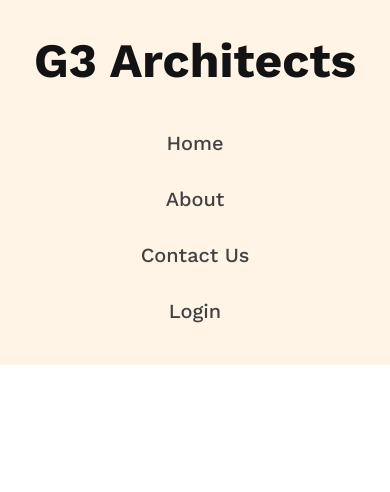
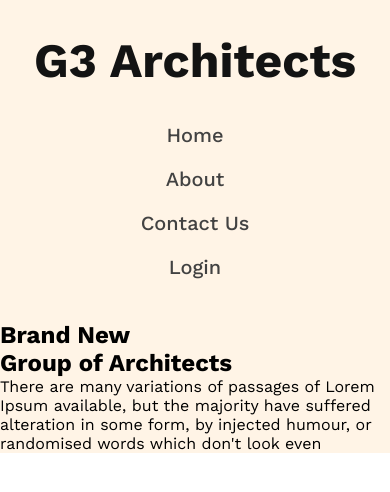
Before and after one commit to JuborajSujon/g3-architects-website, a plain HTML site: page index.html in a window 390 px wide. Drawn offline with nearby package versions, Linux system fonts and the light colour scheme.

Commit message:
Revise Nav section for make mobile first approch

```diff
--- a/index.html
+++ b/index.html
@@ -21,6 +21,20 @@
             <li class="item"><a href="#">Login</a></li>
           </ul>
         </nav>
+        <section class="banner">
+          <div class="banner-content">
+            <h1>
+              Brand New <br />
+              Group of Architects
+            </h1>
+            <p>
+              There are many variations of passages of Lorem Ipsum available,
+              but the majority have suffered alteration in some form, by
+              injected humour, or randomised words which don't look even
+            </p>
+          </div>
+          <div class="banner-image"></div>
+        </section>
       </div>
     </header>
   </body>
--- a/style.css
+++ b/style.css
@@ -65,66 +65,52 @@ header {
   background-color: var(--bg-primary-clr);
 }
 nav {
+  padding: 2rem;
   display: flex;
-  justify-content: space-between;
+  flex-direction: column;
   align-items: center;
-  gap: 2rem;
-
-  padding: 2rem;
+  justify-content: center;
 }
 
 .secondary-header__menu {
-  flex: 1;
   font-weight: 500;
-
-  display: flex;
-  justify-content: flex-end;
-  align-items: center;
-  gap: 2rem;
-}
-.secondary-header__menu .item {
-  padding: 0.5rem 1.25rem;
-  border-radius: 5px;
+  margin-top: 1.5rem;
 }
 
+.secondary-header__menu .item {
+  padding: 0.5rem 1.5rem;
+}
 .secondary-header__menu .item:hover {
-  background-color: rgba(255, 143, 14, 0.15);
+  background-color: rgba(255, 143, 14, 0.151);
 }
 
 /*Header nav section end*/
 
 /* Media Qurey */
 
-/* Large Device */
-@media only screen and (max-width: 1200px) {
-  /*nav section*/
+/* Tablet view start */
+@media screen and (min-width: 576px) {
 }
+/* Tablet view end */
 
-/* Desktop Device */
-@media only screen and (max-width: 992px) {
-  /*nav section*/
+/* Laptop view start */
+@media screen and (min-width: 768px) {
   nav {
-    flex-direction: column;
+    flex-direction: row;
+    justify-content: space-between;
+  }
+  .secondary-header__menu {
+    margin-top: 0;
+    display: flex;
   }
 }
+/* Laptop view end */
 
-/* Tablet Device */
-@media only screen and (max-width: 767px) {
-  /*nav section*/
+/* Desktop view start */
+@media screen and (min-width: 992px) {
   nav {
-    flex-direction: column;
+    flex-direction: row;
+    justify-content: space-between;
   }
 }
-
-/* Mobile Device */
-@media only screen and (max-width: 576px) {
-  /*nav section*/
-  nav {
-    flex-direction: column;
-  }
-
-  .secondary-header__menu {
-    flex-direction: column;
-    gap: 0.75rem;
-  }
-}
+/* Desktop view end */
```
